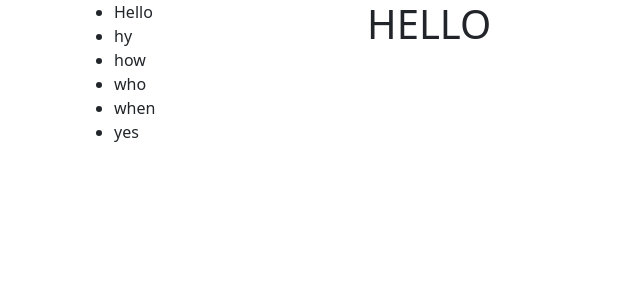
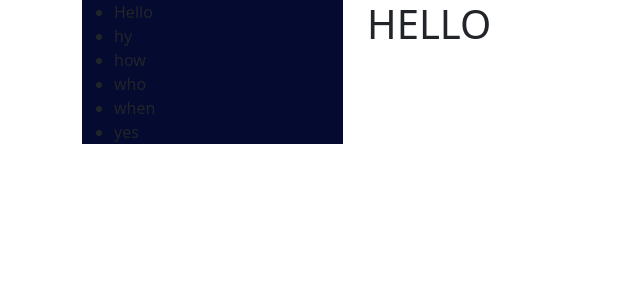
Before and after one commit to sthandiwe3561/Bookkeeping, a Django app: page / in a window 1280 px wide. Shown: the top 300 px of the page, without its empty margins (0-640 px from the left). Run offline with Django 5.2, Linux system fonts and the light colour scheme.

Commit message:
created static folder and style.css modified layout.html

```diff
--- /dev/null
+++ b/bookkeeping/static/bookkeeping/styles.css
@@ -0,0 +1,8 @@
+boddy{
+    padding: 0;
+    margin: 0;
+}
+
+.left{
+    background-color: #050A30;
+}
--- a/bookkeeping/templates/bookkeeping/layout.html
+++ b/bookkeeping/templates/bookkeeping/layout.html
@@ -7,12 +7,15 @@
     <meta name="viewport" content="width=device-width, initial-scale=1.0">
     <link href="https://cdn.jsdelivr.net/npm/bootstrap@5.3.0-alpha1/dist/css/bootstrap.min.css" rel="stylesheet">
     <title>{% block title %}Digital Bookkeeping{% endblock %}</title>
+    <link href="{% static 'bookkeeping/styles.css' %}" rel="stylesheet" />
+
 </head>
 <body>
      <div class="container">
     <div class="row">
       <div class="col-md-3">
         <div class="left">
+            <div class="links">
          <ul>
             <li>Hello</li>
             <li>hy</li>
@@ -21,6 +24,7 @@
             <li>when</li>
             <li>yes</li>
          </ul>
+         </div>
         </div>
       </div>
       <div class="col-md-9">
```
